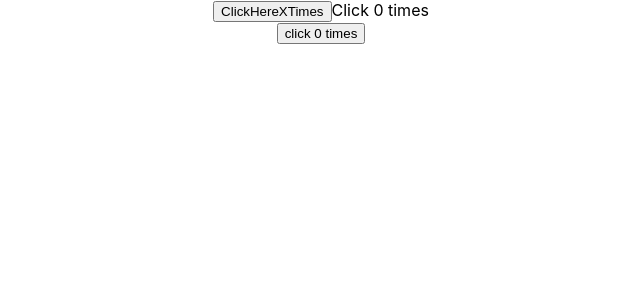
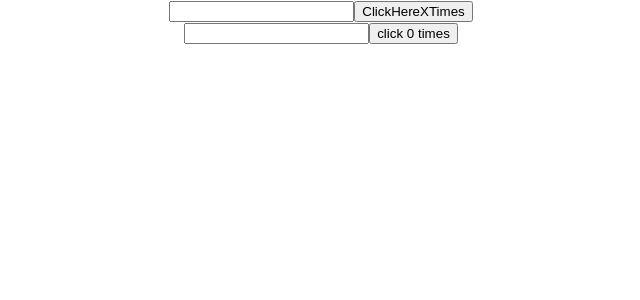
Before and after one commit to fabuloussTeam/reactRevision, a React (Create React App) app: page / in a window 1280 px wide. Shown: the top 300 px of the page, without its empty margins (319-959 px from the left). Built offline with nearby package versions, Linux system fonts and the light colour scheme.

Commit message:
Conditionnement lors du rechargement de useEffect en fonction du state initial au precedent

```diff
--- a/src/components/ClassCounterOne.js
+++ b/src/components/ClassCounterOne.js
@@ -4,7 +4,8 @@ class ClassCounterOne extends React.Component {
     constructor(props) {
         super(props);
         this.state = {
-            count: 0
+            count: 0,
+            name: ""
         }
     }
 
@@ -12,15 +13,29 @@ class ClassCounterOne extends React.Component {
         document.title = `Clicked ${this.state.count} times`
     }
 
-    componentDidUpdate() {
-        document.title = `Clicked ${this.state.count} times`
+    // Conditionnement lors du rechargement du hook componentDidUpdate
+    // en fonction du state actuel au precedent(prevState)
+    componentDidUpdate(prevProps, PrevState) {
+        console.log(PrevState.count);
+        console.log(this.state.count);
+        if(PrevState.count != this.state.count){
+            console.log("clicked X times");
+            document.title = `Clicked ${this.state.count} times`
+        }
     }
 
     render() {
         return (
             <div>
+                <input
+                    type="text"
+                    value={this.state.name}
+                    onChange={(e)=> {
+                        this.setState({ name: e.target.value })
+                    } }
+                 />
                 <button onClick={()=>this.setState({ count: this.state.count + 1 })}>ClickHereXTimes</button>
-                Click {this.state.count} times
+              {/*  Click {this.state.count} times*/}
             </div>
          );
     }
--- a/src/components/HookCounterOne.js
+++ b/src/components/HookCounterOne.js
@@ -2,14 +2,24 @@ import React, { useState, useEffect } from 'react';
 
 function HookCounterOne() {
 
+    // Conditionnement de rechargement  dun useState en fonction de sont state initial
     const [count, setCount] = useState(0)
+    const [name, setName] = useState('')
 
+    // Le deuxieme parametre est un tableau.
+    // Il permet de conditionner le rechargement de useEffect si le state count change.
     useEffect(() => {
+        console.log("update document title");
         document.title = `Clicked ${count} times`
-    } )
+    }, [count] )
 
     return (
         <div>
+            <input
+              type='text'
+              value={name}
+              onChange={(e)=>setName(e.target.value)}
+             />
             <button onClick={()=>setCount(count + 1)}>click {count} times</button>
         </div>
      );
```
Also changed, not shown: src/App.js (+5 -3 lines).
